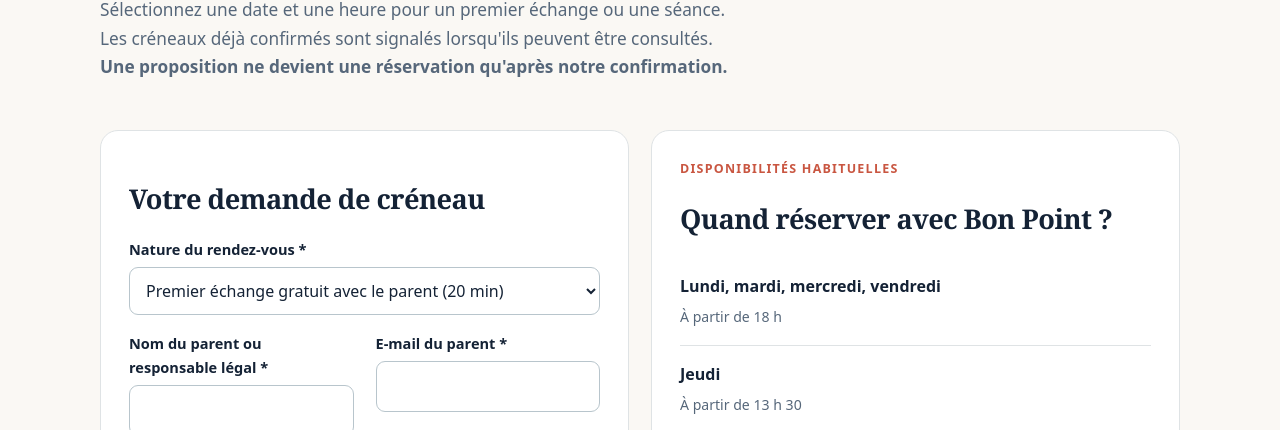
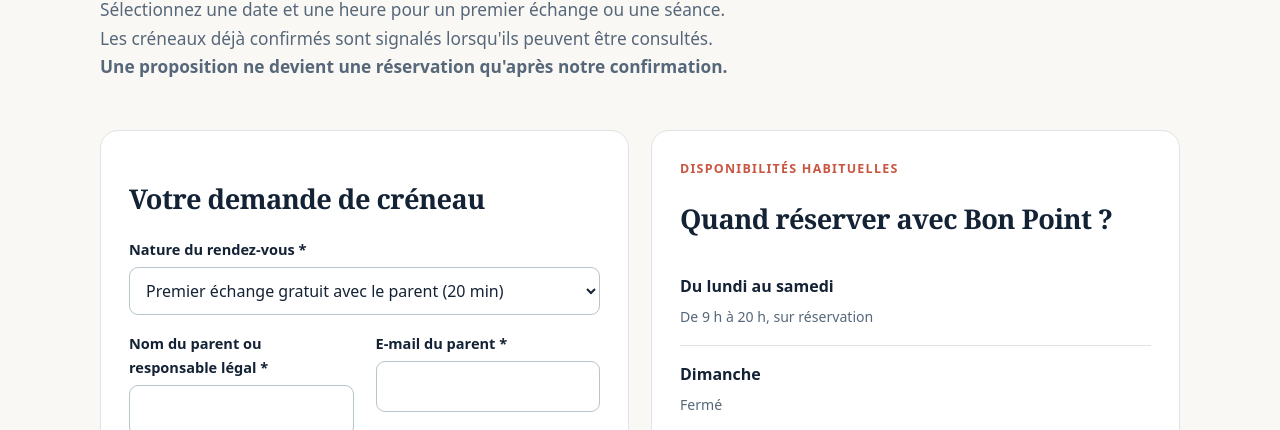
Before and after one commit to bon-point/bon-point, a plain HTML site: page reserver.html in a window 1280 px wide. Shown: the part 333-763 px from the top of the page. Drawn offline with Linux system fonts and the light colour scheme; no server answers.

Commit message:
Align Bon Point launch tariffs and Monday-Saturday 09:00-20:00 booking hours

```diff
--- a/reserver.html
+++ b/reserver.html
@@ -8,7 +8,7 @@
 
 <div class="field"><label for="other">Précisions facultatives</label><textarea id="other" name="notes" maxlength="450" placeholder="Ex. : besoin de revoir les équations… Évitez toute donnée sensible."></textarea></div>
 <label class="check"><input type="checkbox" name="parent_confirmed" required> Je confirme être parent ou responsable légal et avoir pris connaissance de la <a href="confidentialite.html">politique de confidentialité</a>.</label><p id="deliveryMode" class="schedule-note" role="status" hidden></p><div id="humanCheck" class="field" hidden></div><div class="actions"><button class="btn" type="submit">Proposer ce rendez-vous ↗</button></div><p id="bookingStatus" class="status" role="status" aria-live="polite"></p></form></section>
-<aside class="panel"><p class="eyebrow">Disponibilités habituelles</p><h2>Quand réserver avec Bon Point ?</h2><div class="entry"><strong>Lundi, mardi, mercredi, vendredi</strong><span class="quiet">À partir de 18 h</span></div><div class="entry"><strong>Jeudi</strong><span class="quiet">À partir de 13 h 30</span></div><div class="entry"><strong>Samedi et dimanche</strong><span class="quiet">De 8 h à 18 h</span></div><div class="notice"><strong>Important :</strong> les heures « occupées » ne sont pas sélectionnables lorsque le calendrier a pu les vérifier. Une heure affichée libre reste sous réserve de confirmation par Bon Point. Une pause de 10 minutes est prévue entre les rendez-vous.</div><h3>Pour une formule payante</h3><p>Nous vérifions d'abord la date, les créneaux du programme et les conditions contractuelles. Ensuite, un lien de paiement individuel pourra être envoyé au responsable légal, lorsque les paiements seront activés.</p><p>Aucun paiement n'est demandé pour proposer une date. Les cours débutent uniquement après les validations nécessaires.</p><a href="diagnostic.html">Préparer un diagnostic scolaire →</a></aside></div><p class="privacy">Les demandes sont possibles au moins 48 heures avant le début du cours, avec un délai plus important pour confirmer et envoyer les rappels. Les notifications automatiques sont prévues par e-mail après validation, et pour les prestations payantes après vérification du paiement.</p></main>
+<aside class="panel"><p class="eyebrow">Disponibilités habituelles</p><h2>Quand réserver avec Bon Point ?</h2><div class="entry"><strong>Du lundi au samedi</strong><span class="quiet">De 9 h à 20 h, sur réservation</span></div><div class="entry"><strong>Dimanche</strong><span class="quiet">Fermé</span></div><div class="notice"><strong>Important :</strong> les heures « occupées » ne sont pas sélectionnables lorsque le calendrier a pu les vérifier. Une heure affichée libre reste sous réserve de confirmation par Bon Point. Une pause de 10 minutes est prévue entre les rendez-vous.</div><h3>Pour une formule payante</h3><p>Nous vérifions d'abord la date, les créneaux du programme et les conditions contractuelles. Ensuite, un lien de paiement individuel pourra être envoyé au responsable légal, lorsque les paiements seront activés.</p><p>Aucun paiement n'est demandé pour proposer une date. Les cours débutent uniquement après les validations nécessaires.</p><a href="diagnostic.html">Préparer un diagnostic scolaire →</a></aside></div><p class="privacy">Les demandes sont possibles au moins 48 heures avant le début du cours, avec un délai plus important pour confirmer et envoyer les rappels. Les notifications automatiques sont prévues par e-mail après validation, et pour les prestations payantes après vérification du paiement.</p></main>
 <footer><div class="wrap"><a href="index.html">Accueil</a><a href="mentions-legales.html">Mentions légales</a><a href="cgv.html">CGV</a><a href="confidentialite.html">Confidentialité</a></div></footer>
 <script src="config-paiement.js"></script><script src="services.js"></script><script src="calendrier.js"></script><script>
 (function(){
```
